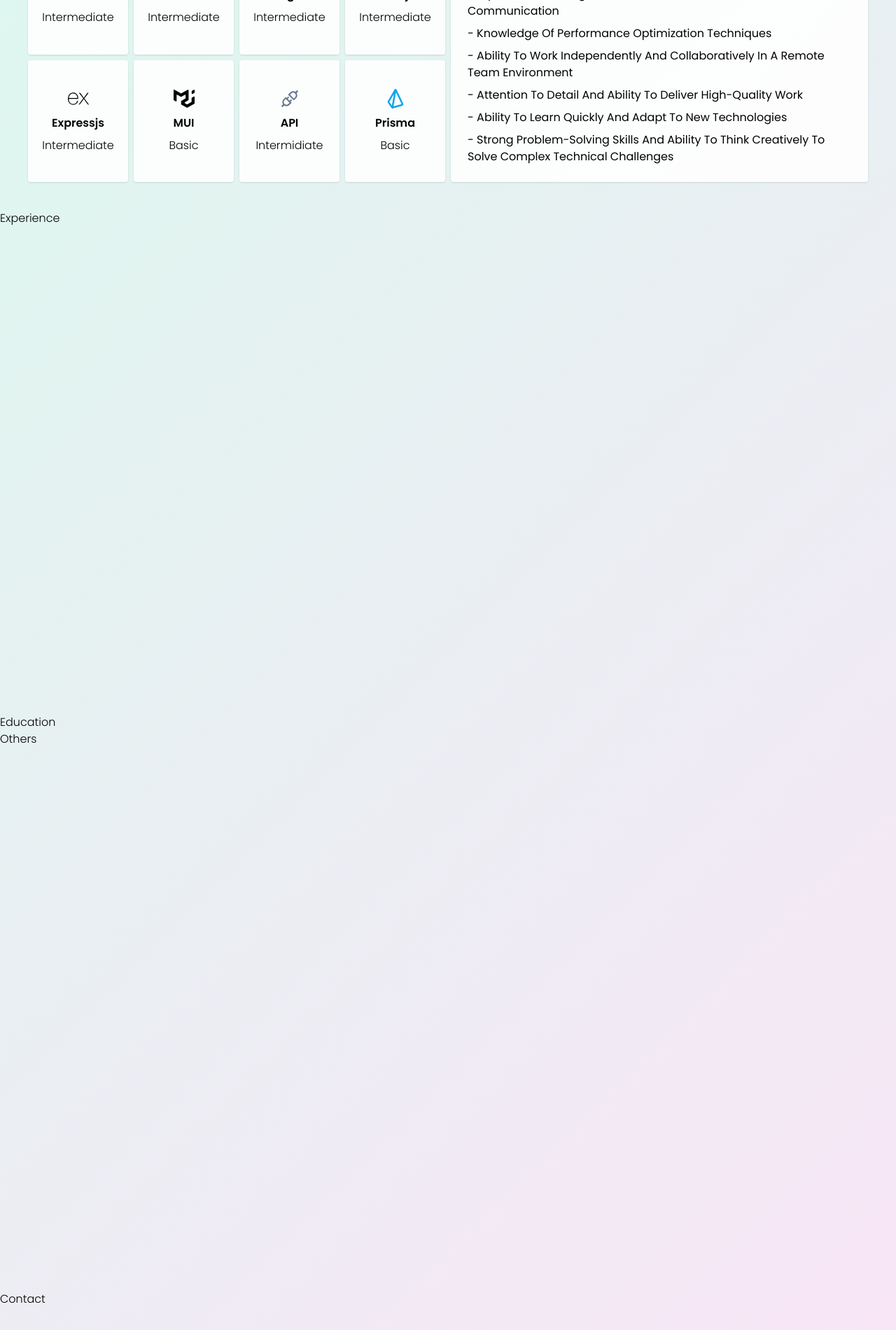
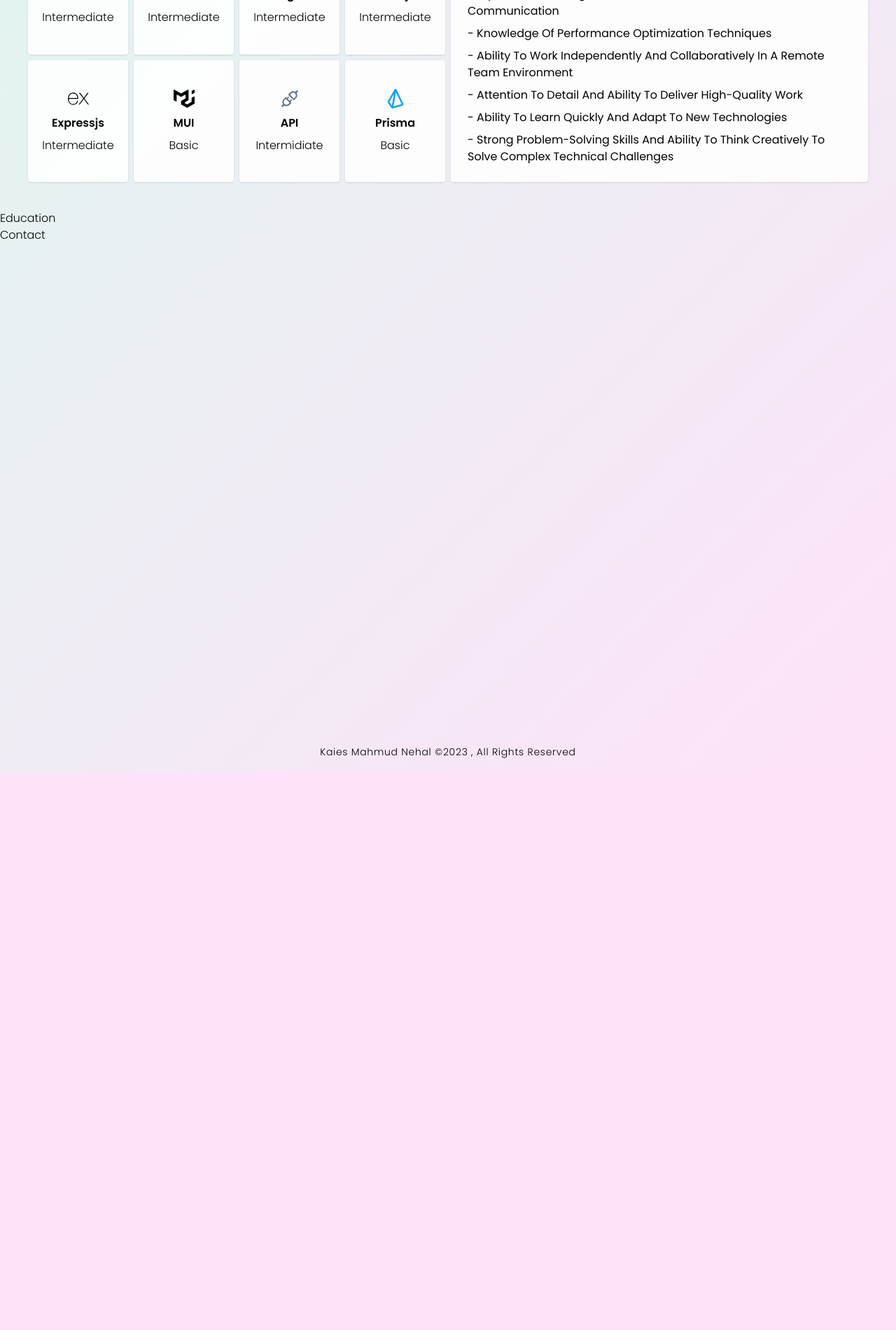
Before and after one commit to kaiesmahmud/km-nehal-portfolio, a Next.js app: page / in a window 1280 px wide. Shown: the part 1652-3552 px from the top of the page at 70% size. After the commit the page ends 2756 px from the top, so only its background shows below. Built offline with nearby package versions, Linux system fonts and the light colour scheme.

Commit message:
component removed

```diff
--- a/components/Experience.jsx
+++ /dev/null
@@ -1,8 +0,0 @@
-
-const Experience = () => {
-  return (
-    <section id="experience" className=" min-h-[90vh]">Experience</section>
-  )
-}
-
-export default Experience
--- a/components/Others.jsx
+++ /dev/null
@@ -1,8 +0,0 @@
-
-const Others = () => {
-  return (
-    <section className=" min-h-[100vh]">Others</section>
-  )
-}
-
-export default Others
--- a/components/index.js
+++ b/components/index.js
@@ -1,10 +1,8 @@
 import Contact from "./Contact";
 import Education from "./Education";
-import Experience from "./Experience";
 import Footer from "./Footer";
 import Hero from "./Hero";
 import Navbar from "./Navbar";
-import Others from "./Others";
 import Skills from "./Skills";
 
-export {Navbar, Hero,Skills,Education,Experience,Others,Contact,Footer}
+export {Navbar, Hero,Skills,Education,Contact,Footer}
--- a/pages/index.js
+++ b/pages/index.js
@@ -1,5 +1,5 @@
 import Head from 'next/head'
-import { Contact, Education, Experience, Hero, Others, Skills } from '@/components'
+import { Contact, Education, Hero,  Skills } from '@/components'
 
 export default function Home() {
   return (
@@ -13,9 +13,7 @@ export default function Home() {
       <main className=' font-light max-w-[3000px]'>
         <Hero/>
         <Skills/>
-        <Experience/>
         <Education/>
-        <Others/>
         <Contact/>
       </main>
     </>
```
